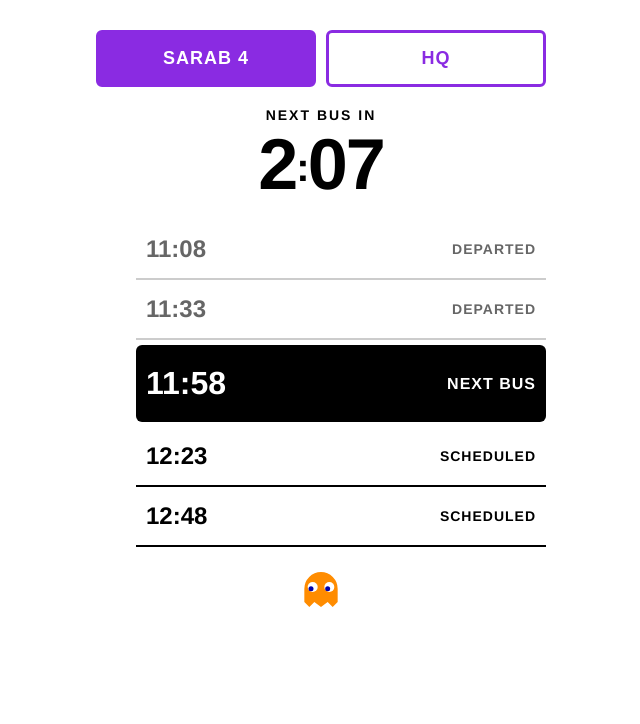
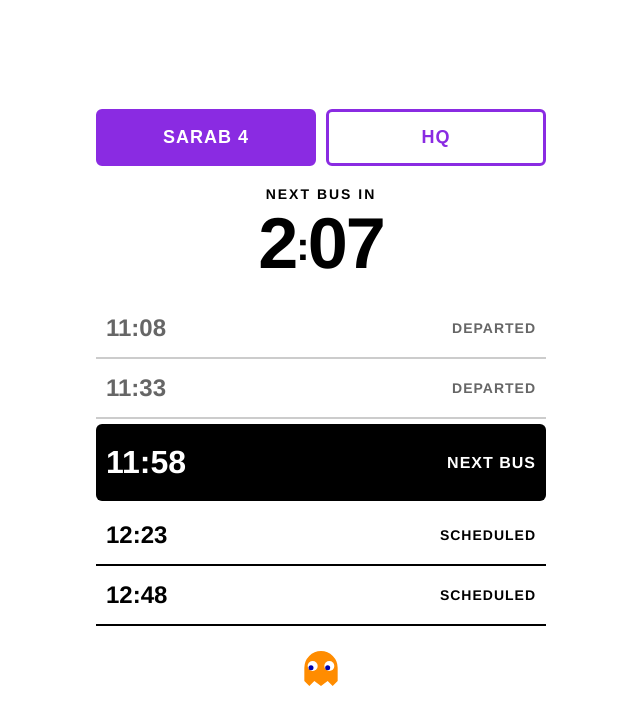
Before and after one commit to adriacp96/kindlebus, a plain HTML site: page index.html in a window 1280 px wide. Shown: the whole page, without its empty margins (319-959 px from the left). Drawn offline with Linux system fonts and the light colour scheme.

Commit message:
Change title and adjust layout styles in index.html

```diff
--- a/index.html
+++ b/index.html
@@ -3,7 +3,7 @@
 <head>
     <meta charset="UTF-8">
     <meta name="viewport" content="width=device-width, initial-scale=1.0">
-    <title>Bus-Man</title>
+    <title>Kindle Bus</title>
     <style>
         /* High contrast, Kindle friendly styles */
         * {
@@ -15,10 +15,14 @@
             color: #000000;
             margin: 0;
             overflow: hidden;
+            display: flex;
+            justify-content: center; /* Center horizontally */
+            align-items: center;   /* Center vertically */
+            height: 100vh;
         }
         .content-wrapper {
             max-width: 450px;
-            margin: 30px auto;
+            width: 100%; /* Take up available width up to max-width */
         }
         .route-selector {
             display: flex;
@@ -68,6 +72,7 @@
         .schedule-list {
             list-style: none;
             margin: 0;
+            padding: 0;
         }
         .schedule-item {
             display: flex;
@@ -313,7 +318,7 @@
 
             if (isAnimationEnabled) {
                 // Pac-Man Animation Logic
-                var margin = 15;
+                var margin = 30;
                 var bw = window.innerWidth;
                 var bh = window.innerHeight;
                 var pathH = bw - (margin * 2);
@@ -411,7 +416,7 @@
             var pelletsContainer = document.getElementById('pellets-container');
             var bw = window.innerWidth;
             var bh = window.innerHeight;
-            var margin = 15;
+            var margin = 30;
             var spacing = 35;
             var pathH = bw - (margin * 2);
             var pathV = bh - (margin * 2);
```
